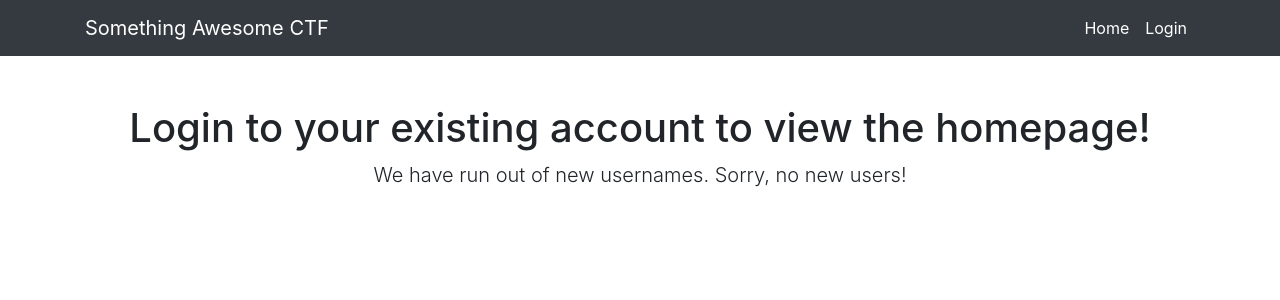
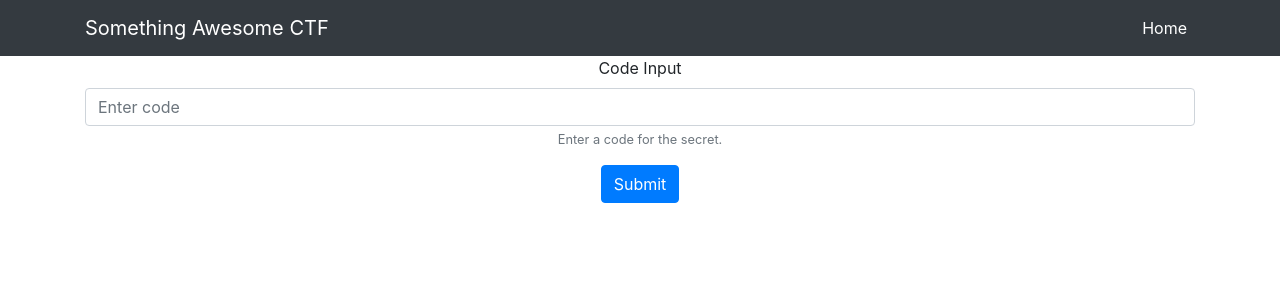
Before and after one commit to GumbleDorf/SomethingAwesomeCtfHash, a Flask app: page /level1 in a window 1280 px wide. Shown: the top 300 px of the page. Run offline with Flask 2, Linux system fonts and the light colour scheme; some libraries are stand-ins or nearby versions.

Commit message:
Got level1 running

```diff
--- a/app.py
+++ b/app.py
@@ -1,5 +1,30 @@
 from flask import Flask, request, render_template
+from threading import Lock
+import secrets
 app = Flask(__name__)
+
+class TokenCache():
+    def __init__(self):
+        self.cache = {}
+        self.lock = Lock()
+    def addToCache(self, key):
+        self.lock.acquire()
+        if (key not in self.cache):
+            self.cache[key] = secrets.token_urlsafe()
+            self.lock.release()
+            return self.cache[key]
+        else:
+            self.lock.release()
+            raise Exception
+    def queryCache(self, key):
+        return self.cache[key]
+    def removeFromCache(self, key):
+        self.lock.acquire()
+        del self.cache[key]
+        self.lock.release()
+
+tokenCache2 = TokenCache()
+tokenCache3 = TokenCache()
 
 @app.route("/")
 def home():
@@ -9,8 +34,13 @@ def home():
 def level1():
     return render_template("level1/level1.html")
 
-@app.route("/level1/querydb")
+@app.route("/level1/querydb", methods=['GET'])
 def l1querydb():
+    try:
+        if (tokenCache1.queryCache(request.form['name']) != request.form['token']):
+            raise Exception
+    except:
+        return "Unauthorised user"
     pass
 
 @app.route("/level2")
--- a/templates/level1/level1.html
+++ b/templates/level1/level1.html
@@ -25,47 +25,22 @@
           <li class="nav-item active">
             <a class="nav-link" href="/level1">Home</a>
           </li>
-          <li class="nav-item active">
-            <a class="nav-link" data-toggle="modal" data-target="#loginModal" href="">Login</a>
-          </li>
         </ul>
       </div>
     </div>
   </nav>
-  <!-- Modal -->
-  <div class="modal fade" id="loginModal" tabindex="-1" role="dialog" aria-labelledby="loginModal" aria-hidden="true" style="width: 100vw;height: 40vh;position: absolute;top:0;bottom: 0;left: 0;right: 0;margin: auto;">
-    <div class="modal-dialog" role="document">
-      <div class="modal-content">
-        <div class="modal-header">
-          <h5 class="modal-title" id="exampleModalLabel">Login Form</h5>
-          <button type="button" class="close" data-dismiss="modal" aria-label="Close">
-            <span aria-hidden="true">&times;</span>
-          </button>
-        </div>
-        <div class="modal-body">
-          <div class="form-group">
-            <label for="exampleInputEmail1">Username</label>
-            <input type="username" class="form-control" id="exampleInputEmail1" aria-describedby="emailHelp" placeholder="Enter email">
-            <small id="emailHelp" class="form-text text-muted">You must have an existing account here to login.</small>
-          </div>
-          <div class="form-group">
-            <label for="exampleInputPassword1">Password</label>
-            <input type="password" class="form-control" id="exampleInputPassword1" placeholder="Password">
-          </div>
-        </div>
-        <div class="modal-footer">
-          <button type="button" class="btn btn-secondary" data-dismiss="modal" onclick="">Close</button>
-          <button type="button" class="btn btn-primary" onclick="">Login</button>
-        </div>
-      </div>
-    </div>
-  </div>
   <!-- Page Content -->
   <div class="container">
     <div class="row">
       <div class="col-lg-12 text-center">
-        <h1 class="mt-5">Login to your existing account to view the homepage!</h1>
-        <p class="lead">We have run out of new usernames. Sorry, no new users!</p>
+        <form>
+          <div class="form-group">
+            <label for="exampleInputEmail1">Code Input</label>
+            <input type="email" class="form-control" id="exampleInputEmail1" aria-describedby="emailHelp" placeholder="Enter code">
+            <small id="emailHelp" class="form-text text-muted">Enter a code for the secret.</small>
+          </div>
+          <button type="submit" class="btn btn-primary">Submit</button>
+        </form>
       </div>
     </div>
   </div>
```
Also changed, not shown: start.py (+24 -1 lines), .mypy_cache/3.8/app.data.json, .mypy_cache/3.8/app.meta.json, .mypy_cache/3.8/start.data.json, .mypy_cache/3.8/start.meta.json, README.md.
